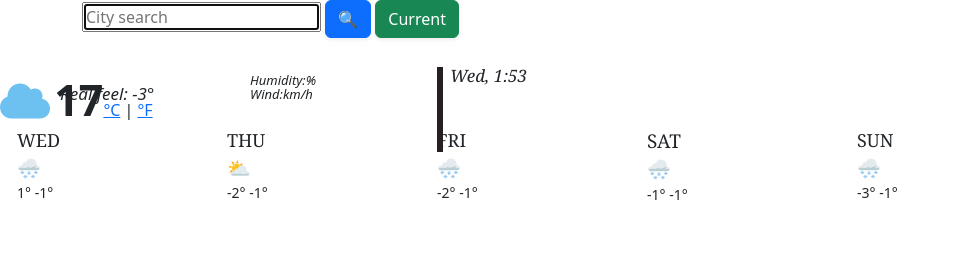
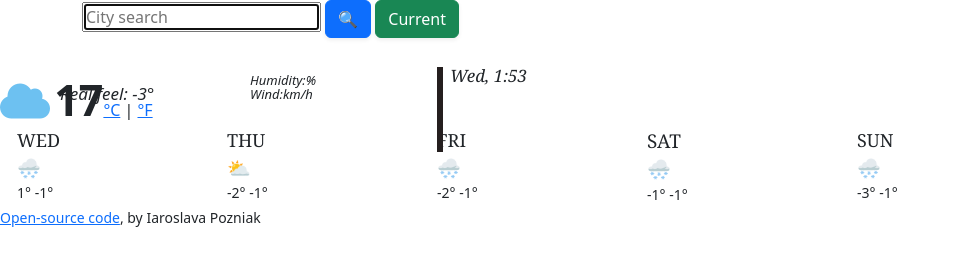
Before and after one commit to ladyyasita/my-weather-project, a website built with Parcel: page index.html in a window 1280 px wide. Shown: the top 266 px of the page, without its empty margins (0-960 px from the left). Built offline with nearby package versions, Linux system fonts and the light colour scheme; no server answers.

Commit message:
link to your GitHub repository linking to the GitHub repository

```diff
--- a/index.html
+++ b/index.html
@@ -45,7 +45,6 @@
         <a href="#" id="fahr-link">°F</a></span
       >
       <div class="climate">
-
         <div>Humidity:<span class="humidity" id="humidity"></span>%</div>
         <div>Wind:<span class="wind" id="wind"></span>km/h</div>
 
@@ -86,6 +85,13 @@
         <div class="temprature">-3° -1°</div>
       </div>
     </div>
+    <small
+      ><a
+        href="https://github.com/ladyyasita/my-weather-project"
+        target="_blank"
+        >Open-source code</a
+      >, by Iaroslava Pozniak</small
+    >
     <script src="src/index.js"></script>
   </body>
 </html>
```
